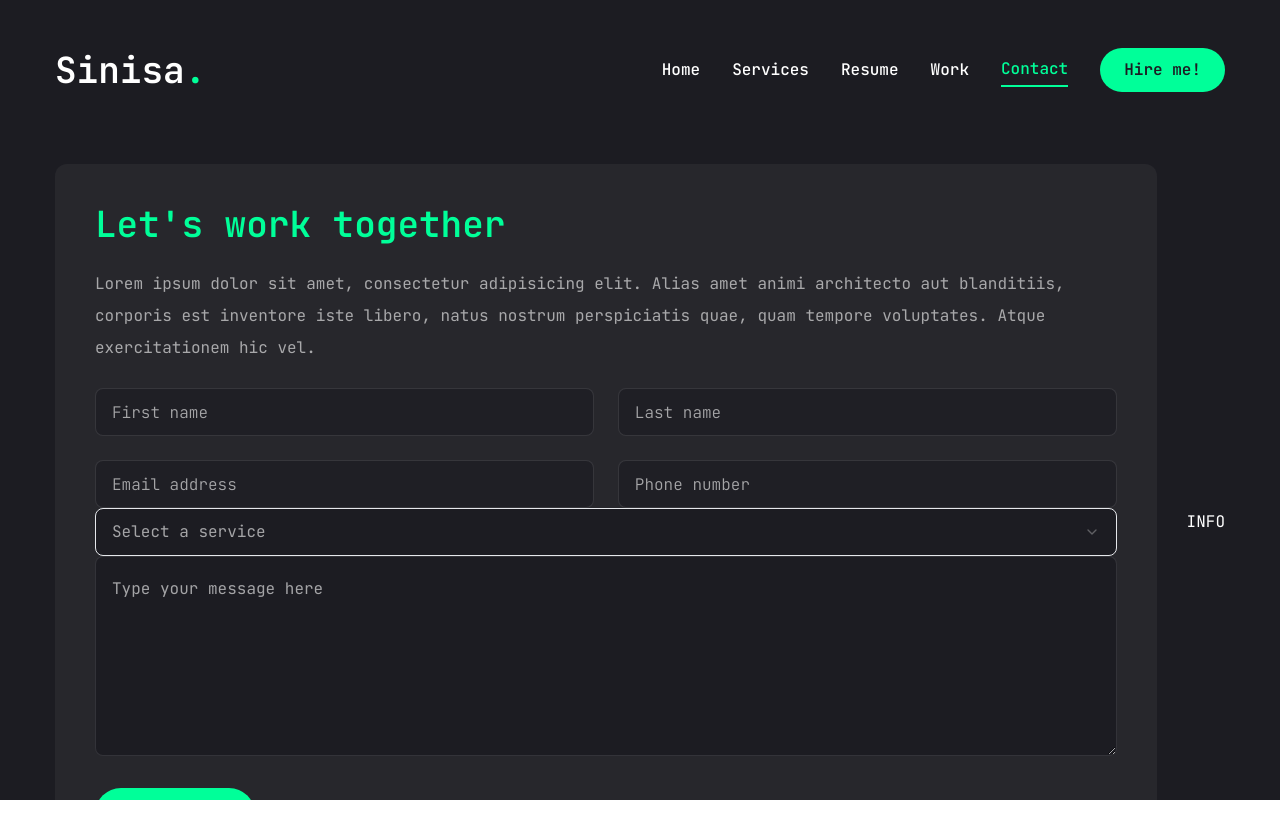
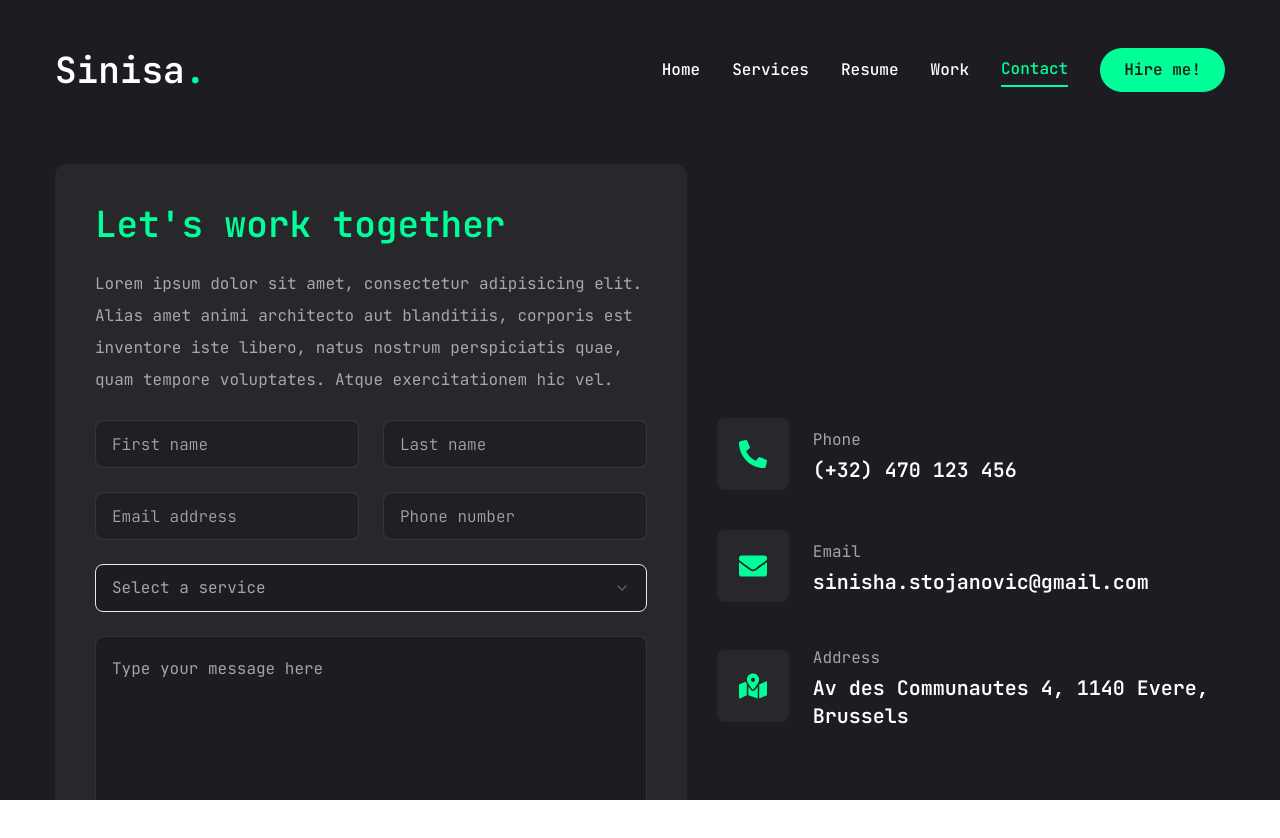
Before and after one commit to sinissto/my-portfolio-app, a Next.js app: page /contact in a window 1280 px wide. Shown: the top 838 px of the page. Built offline with nearby package versions, Linux system fonts and the light colour scheme.

Commit message:
Finished (v0.0.1)

```diff
--- a/app/contact/page.jsx
+++ b/app/contact/page.jsx
@@ -26,9 +26,8 @@ const info = [
   {
     icon: <FaMapMarkedAlt />,
     title: "Address",
-    description: "Avenue des Communautes 4, 1140 Evere",
+    description: "Av des Communautes 4, 1140 Evere, Brussels",
   },
-  { icon: <FaPhoneAlt />, title: "Phone", description: "(+32) 470 123 456" },
 ];
 
 const ContactPage = () => {
@@ -43,8 +42,11 @@ const ContactPage = () => {
     >
       <div className={"container mx-auto"}>
         <div className={"flex flex-col xl:flex-row gap-[30px]"}>
-          <div className={"xl:h-[54%] order-2 xl:order-none"}>
-            <div className={"flex flex-col gap-6 p-10 bg-[#27272c] rounded-xl"}>
+          {/*form*/}
+          <div className={"xl:w-[54%] order-2 xl:order-none"}>
+            <form
+              className={"flex flex-col gap-6 p-10 bg-[#27272c] rounded-xl"}
+            >
               <h3 className={"text-4xl text-accent"}>Let's work together</h3>
               <p className={"text-white/60"}>
                 Lorem ipsum dolor sit amet, consectetur adipisicing elit. Alias
@@ -52,7 +54,6 @@ const ContactPage = () => {
                 iste libero, natus nostrum perspiciatis quae, quam tempore
                 voluptates. Atque exercitationem hic vel.
               </p>
-              <form action="">
               <div className={"grid grid-cols-1 md:grid-cols-2 gap-6"}>
                 <Input type={"firstname"} placeholder={"First name"} />
                 <Input type={"lastname"} placeholder={"Last name"} />
@@ -83,13 +84,29 @@ const ContactPage = () => {
               </Button>
             </form>
           </div>
-          </div>
+
           <div
             className={
               "flex-1 flex items-center xl:justify-end order-1 xl:order-none mb-8 xl:mb-0"
             }
           >
-            INFO
+            <ul className={"flex flex-col gap-10"}>
+              {info.map((item, index) => (
+                <li key={index} className={"flex items-center gap-6"}>
+                  <div
+                    className={
+                      "w-[52px] h-[52px] xl:w-[72px] xl:h-[72px] bg-[#27272c] text-accent rounded-[8px] flex items-center justify-center"
+                    }
+                  >
+                    <div className={"text-[28px]"}>{item.icon}</div>
+                  </div>
+                  <div className={"flex-1"}>
+                    <p className={"text-white/60"}>{item.title}</p>
+                    <h3 className={"text-xl"}>{item.description}</h3>
+                  </div>
+                </li>
+              ))}
+            </ul>
           </div>
         </div>
       </div>
```
Lines whose indentation alone changed are shown as unchanged.
